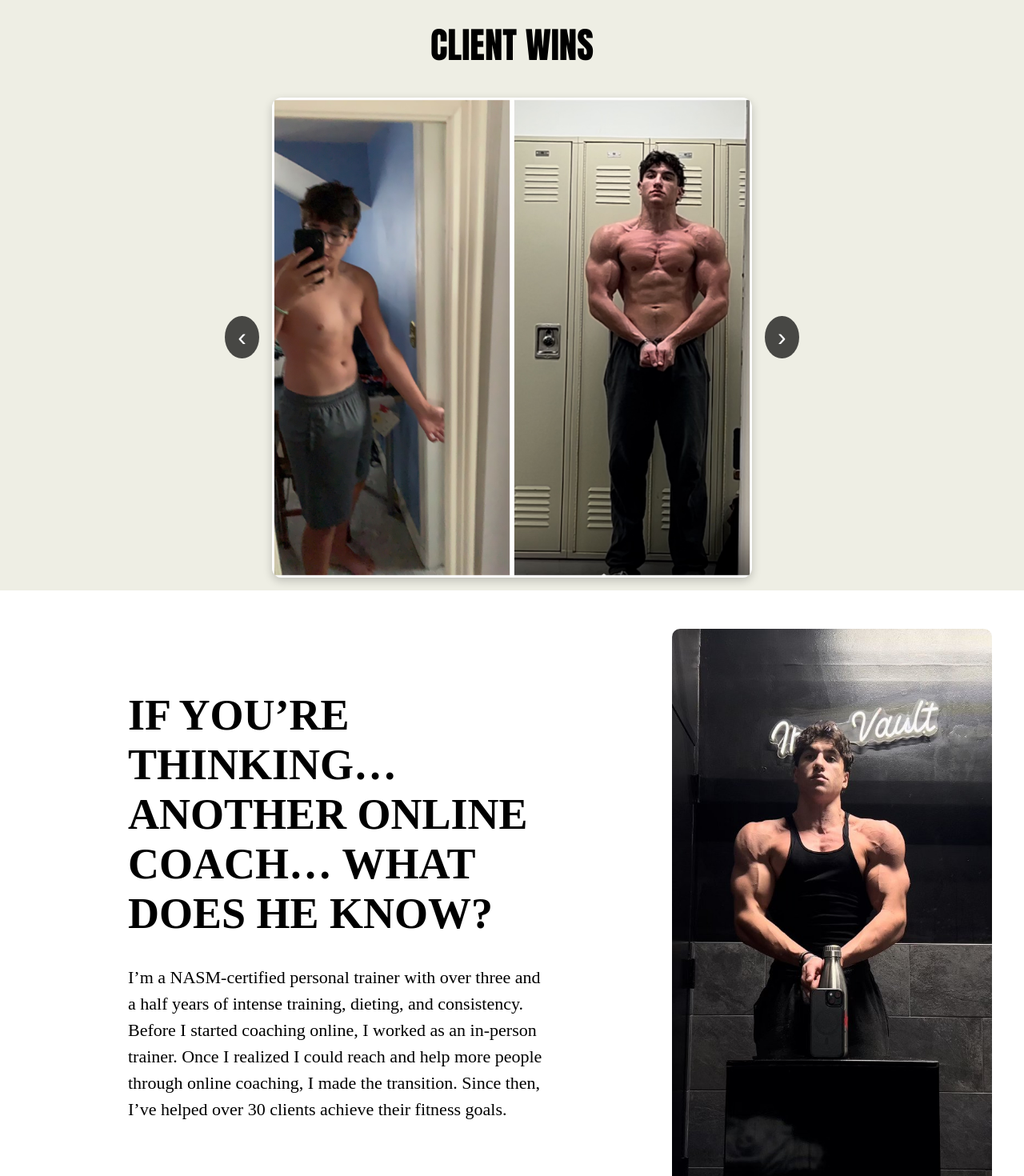
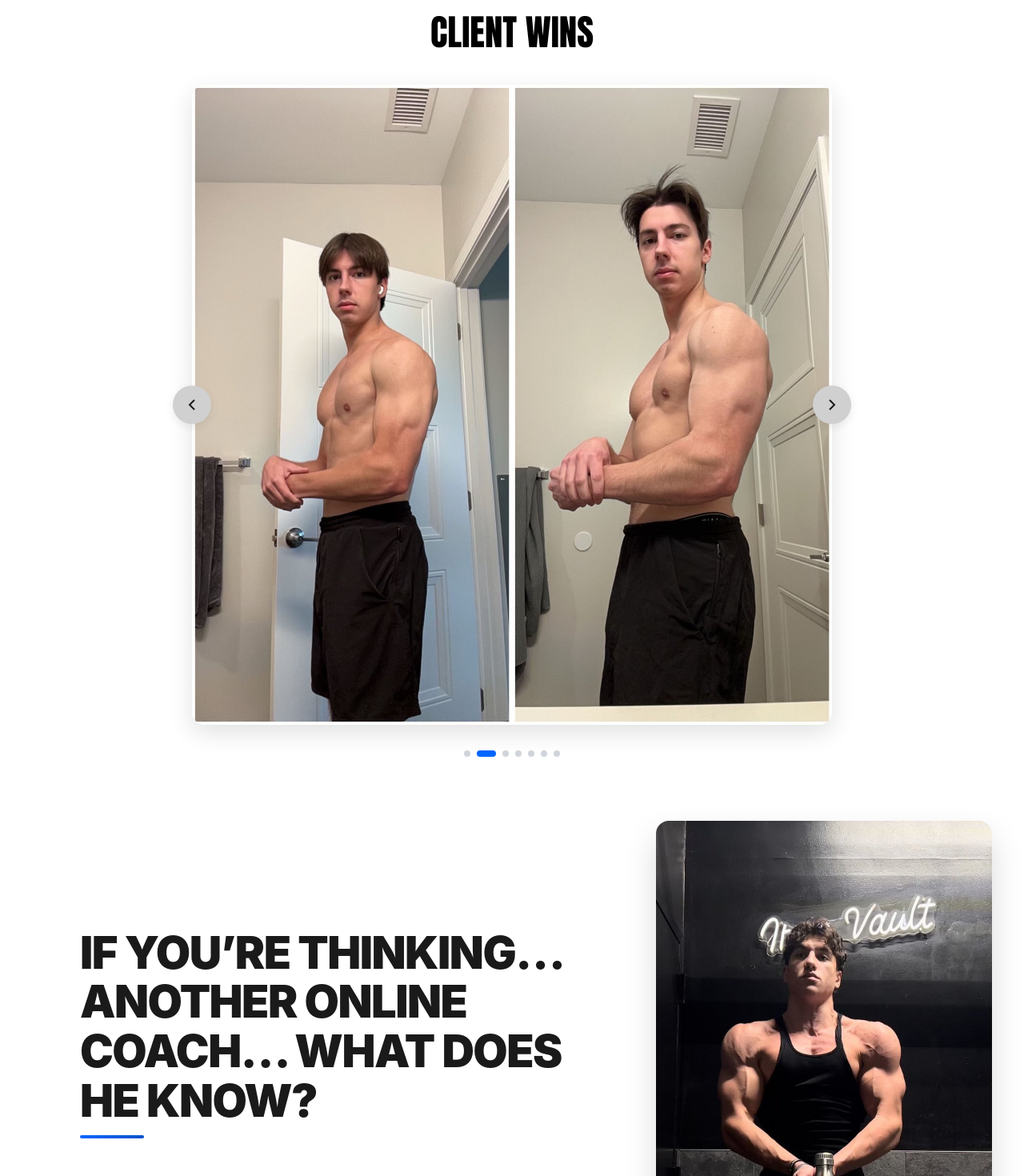
Before and after one commit to mikethebike222/Personal-Trainer-App, a React (Vite) app in the folder frontend/: page / in a window 1280 px wide. Shown: the part 960-2430 px from the top of the page at 80% size. Built offline with nearby package versions, Linux system fonts and the light colour scheme.

Commit message:
better frontend, dockerfile

```diff
--- a/frontend/src/components/components_home/ApplyImage.module.css
+++ b/frontend/src/components/components_home/ApplyImage.module.css
@@ -9,7 +9,7 @@
 .container {
   position: relative;
   width: 100%;
-  background: linear-gradient(to bottom, white 75%, #eeeee4 25%);
+  background: linear-gradient(to bottom, white 75%, #ffffff 25%);
 }
 
 .buttonstyle {
--- a/frontend/src/components/components_home/Client.module.css
+++ b/frontend/src/components/components_home/Client.module.css
@@ -1,68 +1,116 @@
-/* Styling for client image gallery */
-
-.clientcontainer {
-    background-color: #eeeee4;
-    padding: 1rem 1rem;
+clientContainer {
+  padding: 5rem 0;
+  background: white;
 }
 
-  .clienttext {
+.clientText {
   color: black;
   font-size: clamp(30px, 7vw, 45px);
   text-align: center;
   text-transform: uppercase;
   margin-bottom: 2rem;
   width: 100%;
-    font-family: Impact, sans-serif;
+  font-family: 'Impact', sans-serif;
 }
 
-  .clientimagebutton {
+.carouselWrapper {
+  max-width: 1000px;
+  margin: 0 auto;
+  padding: 0 2rem;
+}
+
+.carouselContainer {
+  position: relative;
+  margin: 0 auto;
+  max-width: 800px;
+}
+
+.carouselImage {
+  width: 100%;
+  height: auto;
+  border-radius: 16px;
+  box-shadow: 0 10px 30px rgba(0, 0, 0, 0.12);
+  transition: opacity 0.3s ease, transform 0.3s ease;
+  display: block;
+}
+
+.carouselImage.transitioning {
+  opacity: 0.8;
+  transform: scale(0.98);
+}
+
+.carouselButton {
+  position: absolute;
+  top: 50%;
+  transform: translateY(-50%);
+  background: rgb(209, 208, 208);
+  border: none;
+  width: 48px;
+  height: 48px;
+  border-radius: 50%;
+  cursor: pointer;
+  box-shadow: 0 4px 12px rgba(0, 0, 0, 0.08);
+  transition: all 0.3s ease;
+  display: flex;
+  align-items: center;
+  justify-content: center;
+  color: #1a1a1a;
+}
+
+.carouselButton:hover {
+  transform: translateY(-50%) scale(1.1);
+  box-shadow: 0 6px 20px rgba(0, 0, 0, 0.12);
+  background: #0066FF;
+  color: white;
+}
+
+.carouselButton.prev {
+  left: -24px;
+}
+
+.carouselButton.next {
+  right: -24px;
+}
+
+.carouselDots {
   display: flex;
   justify-content: center;
-    align-items: center;
-    gap: 1rem;
-    flex-wrap: nowrap;
-    position: relative;
-    max-width: 800px;
-    margin: 0 auto;
+  gap: 8px;
+  margin-top: 2rem;
 }
 
-  .clientimage {
-    width: 100%;
-    max-width: 600px;
-    height: auto;
-    border-radius: 12px;
-    box-shadow: 0 4px 12px rgba(0,0,0,0.2);
-    object-fit: cover;
+.dot {
+  width: 8px;
+  height: 8px;
+  border-radius: 50%;
+  background: #d1d5db;
+  border: none;
+  cursor: pointer;
+  transition: all 0.3s ease;
+  padding: 0;
 }
 
-  .leftbutton,
-  .rightbutton {
-    padding: 0.5rem 1rem;
-    font-size: 2rem;
-    border: none;
-    border-radius: 50%;
-    background: rgba(0, 0, 0, 0.7);
-    color: white;
-    cursor: pointer;
-    transition: background 0.2s ease-in-out;
+.dot:hover {
+  background: #9ca3af;
 }
 
-  .leftbutton:hover,
-  .rightbutton:hover {
-    background: black;
+.dot.active {
+  width: 24px;
+  border-radius: 4px;
+  background: #0066FF;
 }
 
-  @media (max-width: 600px) {
-    .leftbutton,
-    .rightbutton {
-      font-size: 1.5rem;
-      padding: 0.4rem 0.8rem;
+@media (max-width: 768px) {
+  .carouselButton {
+      width: 40px;
+      height: 40px;
   }
 
-    .clientimagebutton {
-      gap: 0.5rem;
+  .carouselButton.prev {
+      left: 10px;
   }
-    .clientimage {
-      max-width: 70%;
+
+  .carouselButton.next {
+      right: 10px;
   }
 }
--- a/frontend/src/components/components_home/ClientWins.jsx
+++ b/frontend/src/components/components_home/ClientWins.jsx
@@ -1,9 +1,7 @@
-// ClientWins cycles through client images using previous and next buttons.
-
-import React, { useState } from 'react'
+// ClientWins.jsx - Modern carousel with dots and smooth transitions
+import React, { useState, useEffect } from 'react'
 import styles from './Client.module.css'
 
-// Gets all the pngs within the clients directory
 const clients = import.meta.glob('../../images/clients/*.png', { eager: true })
 const clientImages = Object
   .entries(clients)
@@ -12,29 +10,72 @@ const clientImages = Object
 
 const ClientWins = () => {
   const [idx, setIdx] = useState(0)
+  const [isTransitioning, setIsTransitioning] = useState(false)
 
-  // Function for going back in the list
   const prev = () => {
-    setIdx(i => (i - 1 + clientImages.length) % clientImages.length)
+    if (!isTransitioning) {
+      setIsTransitioning(true)
+      setTimeout(() => {
+        setIdx(i => (i - 1 + clientImages.length) % clientImages.length)
+        setIsTransitioning(false)
+      }, 300)
+    }
   }
 
-  // Function for going forward in the list
   const next = () => {
-    setIdx(i => (i + 1) % clientImages.length)
+    if (!isTransitioning) {
+      setIsTransitioning(true)
+      setTimeout(() => {
+        setIdx(i => (i + 1) % clientImages.length)
+        setIsTransitioning(false)
+      }, 300)
+    }
   }
 
-    return (
-        <div className = {styles.clientcontainer}>
-          <h3 className = {styles.clienttext}>Client Wins</h3>
-          <div className = {styles.clientimagebutton}>
-            <button className = {styles.leftbutton} onClick={prev}>‹</button>
-            <img className={styles.clientimage} src = {clientImages[idx]} alt={`Client ${idx+1}`} />
-            <button className = {styles.rightbutton} onClick={next}>›</button>
-          </div>
+  // Auto-advance carousel
+  useEffect(() => {
+    const interval = setInterval(() => {
+      next()
+    }, 5000)
+    return () => clearInterval(interval)
+  }, [idx])
+
+  return (
+    <div className={styles.clientContainer}>
+      <h3 className={styles.clientText}>Client Wins</h3>
+
+      <div className={styles.carouselWrapper}>
+        <div className={styles.carouselContainer}>
+          <img
+            className={`${styles.carouselImage} ${isTransitioning ? styles.transitioning : ''}`}
+            src={clientImages[idx]}
+            alt={`Client transformation ${idx + 1}`}
+          />
+          <button className={`${styles.carouselButton} ${styles.prev}`} onClick={prev}>
+            <svg width="24" height="24" fill="none" stroke="currentColor" strokeWidth="2">
+              <path d="M15 18l-6-6 6-6"/>
+            </svg>
+          </button>
+          <button className={`${styles.carouselButton} ${styles.next}`} onClick={next}>
+            <svg width="24" height="24" fill="none" stroke="currentColor" strokeWidth="2">
+              <path d="M9 18l6-6-6-6"/>
+            </svg>
+          </button>
         </div>
-      )
 
-
+        <div className={styles.carouselDots}>
+          {clientImages.map((_, index) => (
+            <button
+              key={index}
+              className={`${styles.dot} ${index === idx ? styles.active : ''}`}
+              onClick={() => setIdx(index)}
+              aria-label={`Go to slide ${index + 1}`}
+            />
+          ))}
+        </div>
+      </div>
+    </div>
+  )
 }
 
 export default ClientWins
--- a/frontend/src/components/components_home/SellingPoint.jsx
+++ b/frontend/src/components/components_home/SellingPoint.jsx
@@ -10,7 +10,7 @@ const SellingPoint = () => {
             <div className={styles.inspireText}>
             <h2 className = {styles.inspireHead}> If you’re thinking… another online coach… what does he know? </h2>
             <p className = {styles.inspireSub}>
-            I’m a NASM-certified personal trainer with over three and a half years of intense training, dieting, and consistency.
+            <b>I’m a NASM-certified personal trainer </b>with over three and a half years of intense training, dieting, and consistency.
              Before I started coaching online, I worked as an in-person trainer.
              Once I realized I could reach and help more people through online coaching, I made the transition.
               Since then, I’ve helped over 30 clients achieve their fitness goals.
--- a/frontend/src/components/components_home/SellingPoint.module.css
+++ b/frontend/src/components/components_home/SellingPoint.module.css
@@ -1,4 +1,6 @@
 /* Styles for the coach background section */
+
+/* SellingPoint.module.css - Enhanced styling */
 
 .inspireContainer {
     display: flex;
@@ -6,71 +8,138 @@
     justify-content: center;
     max-width: 1200px;
     margin: 0 auto;
-    gap: 2.5rem;
-    padding: 3rem 1rem;
+    gap: 3rem;
+    padding: 5rem 1rem;
+    position: relative;
+}
+
+/* Add subtle background gradient */
+.inspireContainer::before {
+    content: '';
+    position: absolute;
+    top: 0;
+    left: -20%;
+    right: -20%;
+    bottom: 0;
+    background: linear-gradient(135deg, rgba(255, 255, 255, 0.02) 0%, transparent 50%);
+    z-index: -1;
 }
 
 .inspireText {
     flex: 1 1 0;
     max-width: 650px;
-    padding-left: 10%;
-    padding-right: 10%;
+    padding-left: 5%;
+    padding-right: 5%;
 }
 
 .inspireHead {
-    color: black;
-    font-size: clamp(28px, 6vw, 54px);
+    color: #1a1a1a;
+    font-size: clamp(32px, 5vw, 56px);
     text-transform: uppercase;
-    margin: 0 0 2rem 0;
-    font-weight: bolder;
+    margin: 0 0 2.5rem 0;
+    font-weight: 900;
     text-align: left;
-    line-height: 1.15;
+    line-height: 1.1;
+    letter-spacing: -1.5px;
+    font-family: 'Inter', -apple-system, sans-serif;
+    position: relative;
+    padding-bottom: 1rem;
+}
+
+/* Add accent line under heading */
+.inspireHead::after {
+    content: '';
+    position: absolute;
+    bottom: 0;
+    left: 0;
+    width: 80px;
+    height: 4px;
+    background: linear-gradient(90deg, #0066FF 0%, #0052cc 100%);
+    border-radius: 2px;
 }
 
 .inspireSub {
-    font-size: clamp(16px, 2vw, 22px);
-    line-height: 1.5;
+    font-size: clamp(16px, 2vw, 19px);
+    line-height: 1.7;
+    color: #4b5563;
+    font-weight: 400;
+    letter-spacing: -0.2px;
+}
+
+
+.inspireImg {
+    max-width: 420px;
+    width: 100%;
+    height: auto;
+    border-radius: 16px;
+    box-shadow: 0 20px 40px rgba(0, 0, 0, 0.15);
+    transition: all 0.3s ease;
+    position: relative;
+}
+
+/* Add hover effect to image */
+.inspireImg:hover {
+    transform: translateY(-4px);
+    box-shadow: 0 25px 50px rgba(0, 0, 0, 0.2);
+}
+
+/* Responsive improvements */
+@media (max-width: 900px) {
+    .inspireContainer {
+        align-items: center;
+        gap: 3rem;
+        flex-direction: column;
+        padding: 4rem 1rem;
     }
 
     .inspireImg {
-    max-width: 400px;
-    width: 100%;
-    height: auto;
-    border-radius: 10px;
+        max-width: 60%;
     }
 
-  @media (max-width: 900px) {
-    .inspireContainer {
-      align-items: center;
-      gap: 1.5rem;
-      flex-direction: column;
+    .inspireText {
+        max-width: 90%;
+        text-align: center;
+        padding: 0;
     }
-    .inspireImg {
-      max-width: 50%;
+
+    .inspireHead {
+        text-align: center;
+        font-size: clamp(28px, 5vw, 48px);
     }
-    .inspireText {
-      max-width: 80%;
+
+    .inspireHead::after {
+        left: 50%;
+        transform: translateX(-50%);
     }
 }
 
 @media (max-width: 600px) {
     .inspireContainer {
-      align-items: center;
-      gap: 1.5rem;
+        gap: 2rem;
+        padding: 3rem 1rem;
     }
+
     .inspireImg {
-      max-width: 60%;
+        max-width: 80%;
         height: auto;
         display: block;
         margin-left: auto;
         margin-right: auto;
     }
+
     .inspireText {
-      max-width: 80%;
+        max-width: 95%;
         text-align: center;
-      padding-left: 5%
+        padding-left: 0;
     }
+
     .inspireHead {
         text-align: center;
+        font-size: clamp(24px, 6vw, 40px);
+        margin-bottom: 2rem;
+    }
+
+    .inspireSub {
+        font-size: clamp(15px, 2vw, 17px);
     }
 }
```
Also changed, not shown: 2 other files (tests, documents, lock files or other folders). Lines whose indentation alone changed are shown as unchanged.
